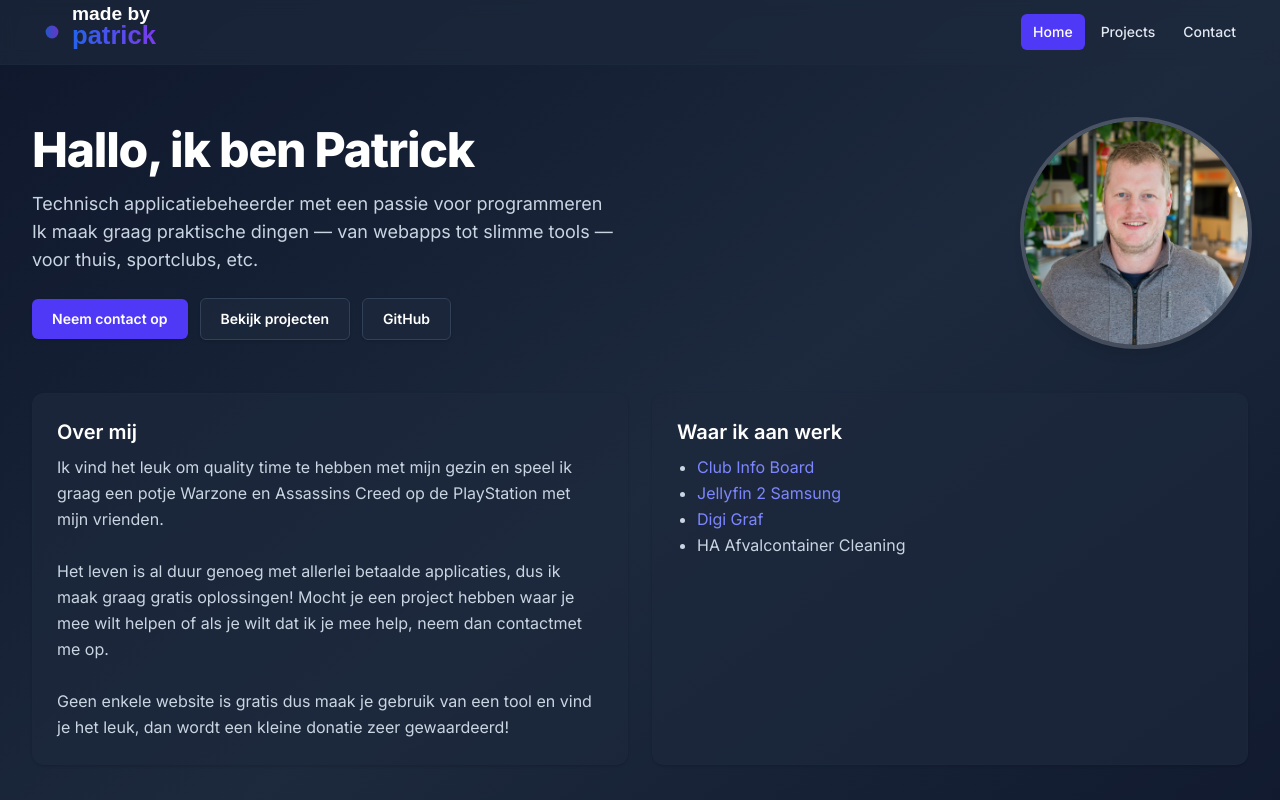
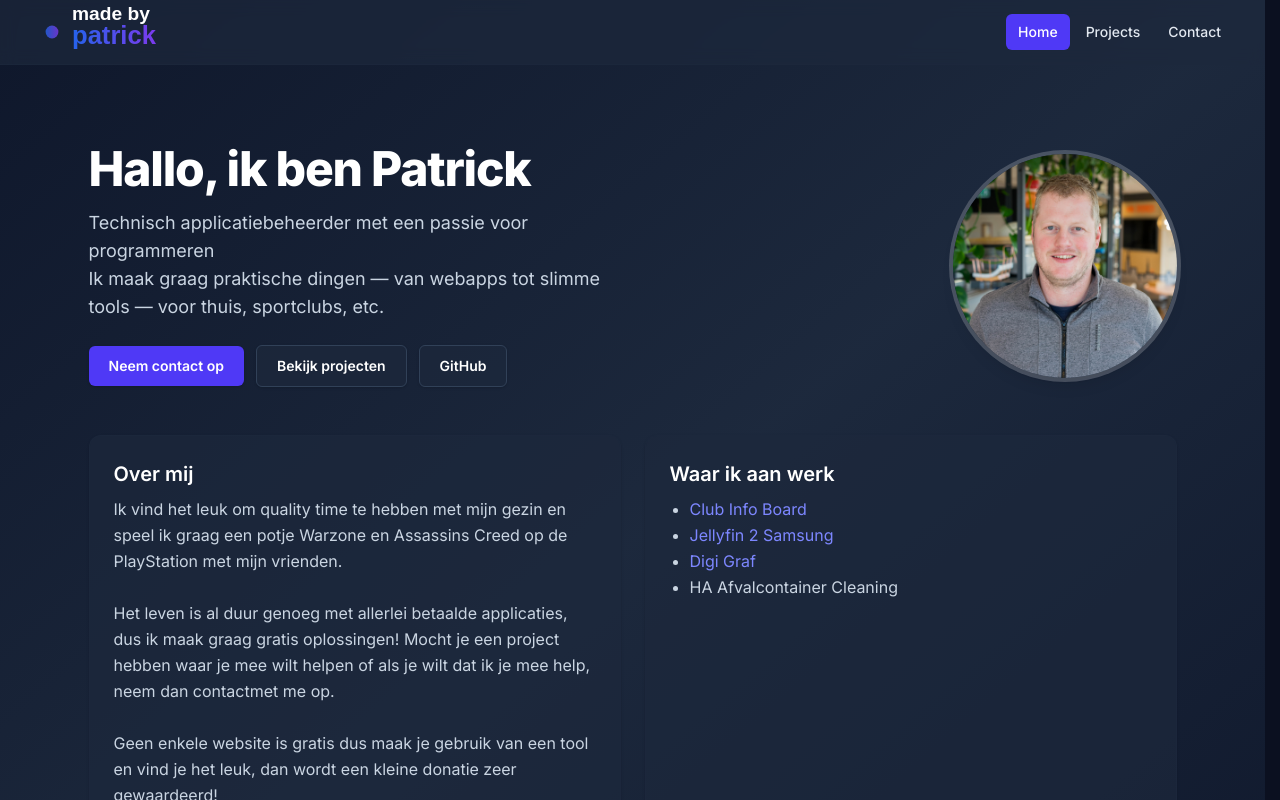
Before and after one commit to PatrickSt1991/my-portfolio, a React (Vite) app: page /#/ in a window 1280 px wide. Before the commit this address led to /#/. Shown: the top 800 px of the page. Built offline with nearby package versions, Linux system fonts and the light colour scheme.

Commit message:
width and height

```diff
--- a/src/App.jsx
+++ b/src/App.jsx
@@ -1,28 +1,31 @@
-import { HashRouter as Router, Routes, Route } from "react-router-dom";
-import Navbar from "./components/Navbar";
-import Footer from "./components/Footer";
+import React from "react";
+import { BrowserRouter, Routes, Route } from "react-router-dom";
 import Home from "./pages/Home";
 import Projects from "./pages/Projects";
-import About from "./pages/About";
+import ProjectDetail from "./pages/ProjectDetail";
 import Contact from "./pages/Contact";
-import ProjectDetail from "./pages/ProjectDetail";
+import Footer from "./components/Footer";
+import Navbar from "./components/Navbar";
 
 export default function App() {
   return (
-    <Router>
-      <div className="min-h-[calc(100vh-10rem)] text-slate-200 bg-gradient-to-br from-slate-900 via-slate-800 to-slate-900">
-        <Navbar />
-        <main className="flex-1">
+    <BrowserRouter>
+      <div className="app-root min-h-[calc(100vh-10rem)] text-slate-200 bg-gradient-to-br from-slate-900 via-slate-800 to-slate-900">
+        <header>
+          <Navbar />
+        </header>
+
+        <main className="page-content flex-1">
           <Routes>
             <Route path="/" element={<Home />} />
-            <Route path="/about" element={<About />} />
             <Route path="/projects" element={<Projects />} />
             <Route path="/projects/:slug" element={<ProjectDetail />} />
             <Route path="/contact" element={<Contact />} />
           </Routes>
         </main>
+
         <Footer />
       </div>
-    </Router>
+    </BrowserRouter>
   );
 }
--- a/src/components/Footer.jsx
+++ b/src/components/Footer.jsx
@@ -1,4 +1,5 @@
 import { Link } from "react-router-dom";
+import React from "react";
 
 export default function Footer() {
   return (
@@ -9,7 +10,6 @@ export default function Footer() {
           <div className="flex items-center gap-4 text-sm">
             <Link className="text-slate-300 hover:text-white" to="/">Home</Link>
             <Link className="text-slate-300 hover:text-white" to="/projects">Projects</Link>
-            <Link className="text-slate-300 hover:text-white" to="/about">About</Link>
             <Link className="text-slate-300 hover:text-white" to="/contact">Contact</Link>
             <a className="text-slate-300 hover:text-white" href="https://github.com/PatrickSt1991" target="_blank" rel="noreferrer" aria-label="GitHub">
               <svg className="h-5 w-5" viewBox="0 0 24 24" fill="currentColor" aria-hidden="true"><path fillRule="evenodd" d="M12 .5a12 12 0 0 0-3.79 23.39c.6.11.82-.26.82-.58l-.01-2.03c-3.34.73-4.04-1.61-4.04-1.61-.55-1.38-1.35-1.75-1.35-1.75-1.1-.75.08-.74.08-.74 1.22.09 1.87 1.27 1.87 1.27 1.08 1.86 2.83 1.32 3.52 1.01.11-.78.42-1.32.76-1.62-2.66-.3-5.46-1.33-5.46-5.93 0-1.31.47-2.39 1.24-3.23-.12-.3-.54-1.51.12-3.15 0 0 1.01-.32 3.31 1.23a11.5 11.5 0 0 1 6.02 0c2.3-1.55 3.3-1.23 3.3-1.23.67 1.64.25 2.85.13 3.15.77.84 1.23 1.92 1.23 3.23 0 4.61-2.8 5.62-5.47 5.92.43.37.81 1.11.81 2.24l-.01 3.32c0 .32.22.7.82.58A12 12 0 0 0 12 .5Z" clipRule="evenodd"/></svg>
--- a/src/index.css
+++ b/src/index.css
@@ -2,6 +2,42 @@
 
 html, body, #root {
   height: 100%;
+  margin: 0;
+}
+
+/* Prevent layout shift when scrollbar appears */
+html {
+  /* modern browsers: reserve scrollbar gutter to avoid shifting */
+  scrollbar-gutter: stable;
+}
+body {
+  /* fallback: always show vertical scrollbar space (won't hide it) */
+  overflow-y: scroll;
+}
+
+/* app-level flex column so footer sits at bottom */
+.app-root {
+  min-height: 100vh;
+  display: flex;
+  flex-direction: column;
+}
+
+/* main grows to take available space pushing footer to bottom */
+.page-content {
+  flex: 1 0 auto;
+  width: 1200px; /* fixed page width (keeps same width across pages) */
+  margin: 0 auto;
+  box-sizing: border-box;
+  padding: 24px;
+  min-width: 320px;
+}
+
+/* Footer styling */
+.site-footer {
+  flex-shrink: 0;
+  padding: 20px 0;
+  text-align: center;
+  background: #f8f8f8;
 }
 
 /* Smooth font rendering and modern base */
```
